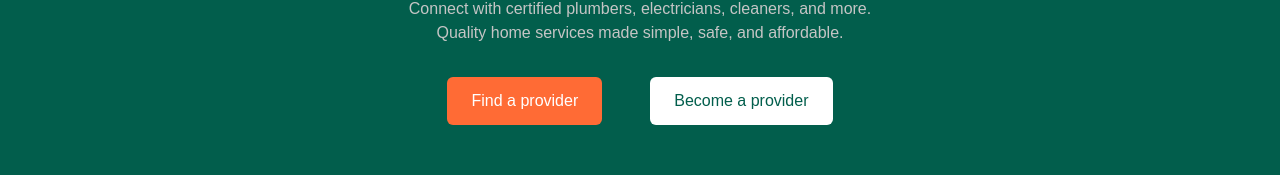
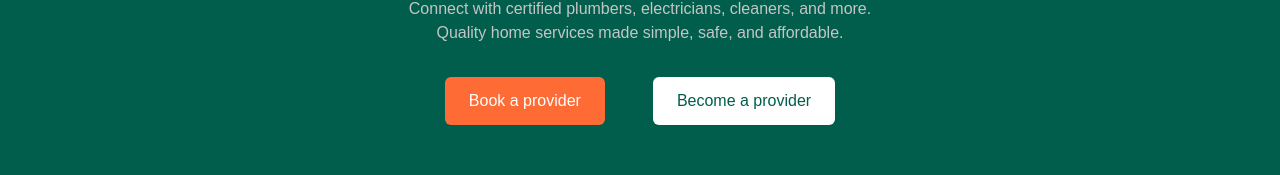
Before and after one commit to yvesjulio/gofixclean-deployingTest, a React (Vite) app: page / in a window 1280 px wide. Shown: the part 333-508 px from the top of the page. Built offline with nearby package versions, Linux system fonts and the light colour scheme.

Commit message:
modified:   src/components/landingpages/Services.tsx

```diff
--- a/src/components/WhatsAppButton.tsx
+++ b/src/components/WhatsAppButton.tsx
@@ -4,7 +4,7 @@ const WhatsAppButton: React.FC = () => {
   return (
     <>
       <a
-        href="https://wa.me/250791692126"
+        href="https://wa.me/250780816439"
         target="_blank"
         rel="noopener noreferrer"
         style={{
--- a/src/components/landingpages/Hero.tsx
+++ b/src/components/landingpages/Hero.tsx
@@ -71,7 +71,7 @@ const Hero: React.FC = () => {
       <div className="flex flex-col sm:flex-row justify-center gap-6 sm:gap-12 mb-12">
         <Link to="/services" onClick={handleNavClick}>
           <button className="bg-brandOrange text-brandWhite px-6 py-3 rounded-md transition-all duration-400 ease-out hover:bg-[#e05e2e] hover:scale-[1.03]">
-            Find a provider
+            Book a provider
           </button>
         </Link>
 
--- a/src/components/landingpages/Navbar.tsx
+++ b/src/components/landingpages/Navbar.tsx
@@ -25,7 +25,7 @@ const Navbar: React.FC = () => {
   });
 
   const languages: Language[] = [
-    { code: "US", flag: "🇺🇸", name: "English", nativeName: "English" },
+    { code: "EN", flag: "🇺🇸", name: "English", nativeName: "English" },
     { code: "FR", flag: "🇫🇷", name: "Français", nativeName: "Français" },
     { code: "RW", flag: "🇷🇼", name: "Kinyarwanda", nativeName: "Kinyarwanda" }
   ];
```
Also changed, not shown: 1 other file (tests, documents, lock files or other folders).
